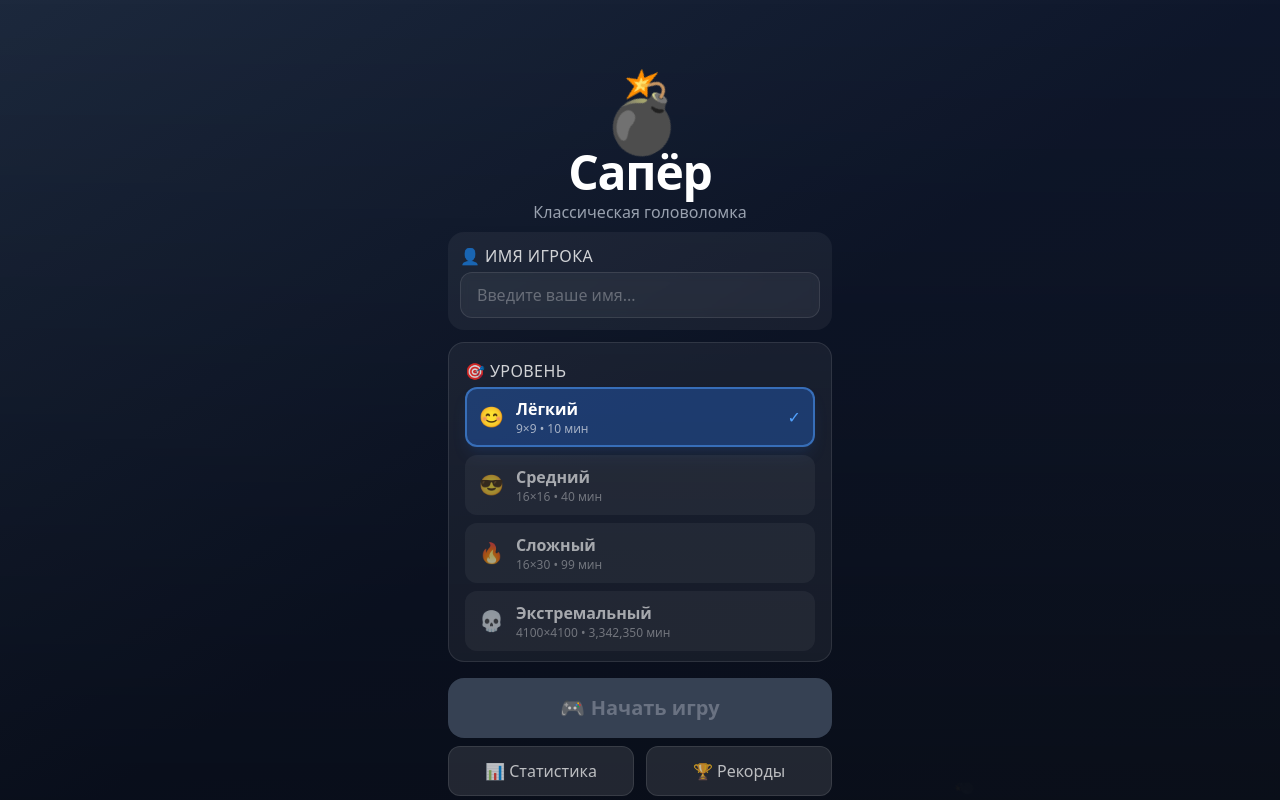
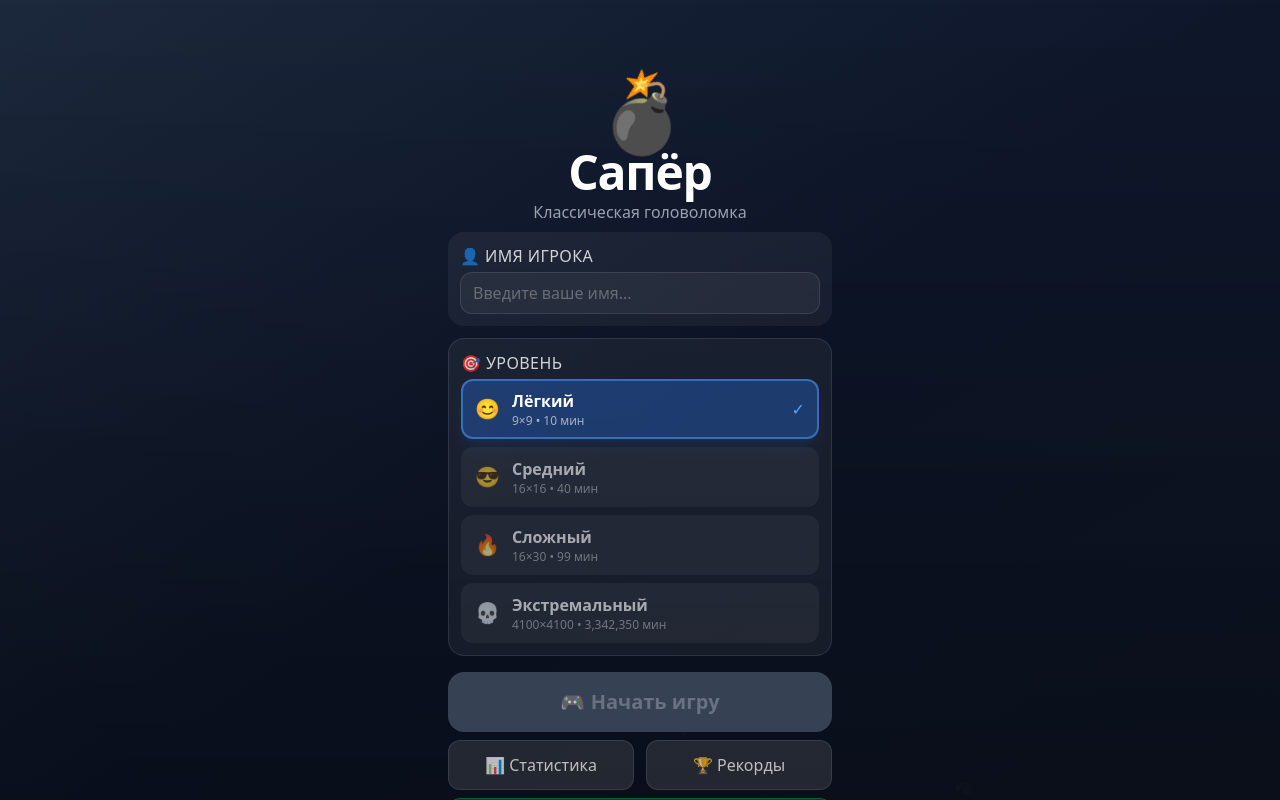
Before and after one commit to osmaav/minesweeper, a React (Vite) app: page / in a window 1280 px wide. Built offline with nearby package versions, Linux system fonts and the light colour scheme.

Commit message:
правки стилей и анимации

```diff
--- a/src/components/Menu.tsx
+++ b/src/components/Menu.tsx
@@ -136,14 +136,14 @@ export default function Menu({ onStartGame }: MenuProps) {
                 value={playerName}
                 onChange={(e) => setPlayerName(e.target.value)}
                 placeholder="Введите ваше имя..."
-                className="w-full px-4 py-2.5 bg-white/5 backdrop-blur-xs border border-white/10 rounded-xl text-white placeholder-white/30
+                className="w-full px-3 py-2 bg-white/5 border border-white/10 rounded-xl text-white placeholder-white/30
                 focus:outline-none focus:ring-2 focus:ring-blue-500/50 focus:border-transparent text-base"
-                maxLength={20}
+                maxLength={33}
                 autoComplete="off"
               />
             </div>
 
-            <div className="bg-white/5 rounded-2xl p-4 border border-white/10 max-h-[40vh] overflow-y-auto">
+            <div className="bg-white/5 rounded-2xl p-3 border border-white/10 overflow-y-auto">
               <label className="block text-white/80 text-m mb-1 font-medium uppercase tracking-wide">
                 🎯 Уровень
               </label>
```
